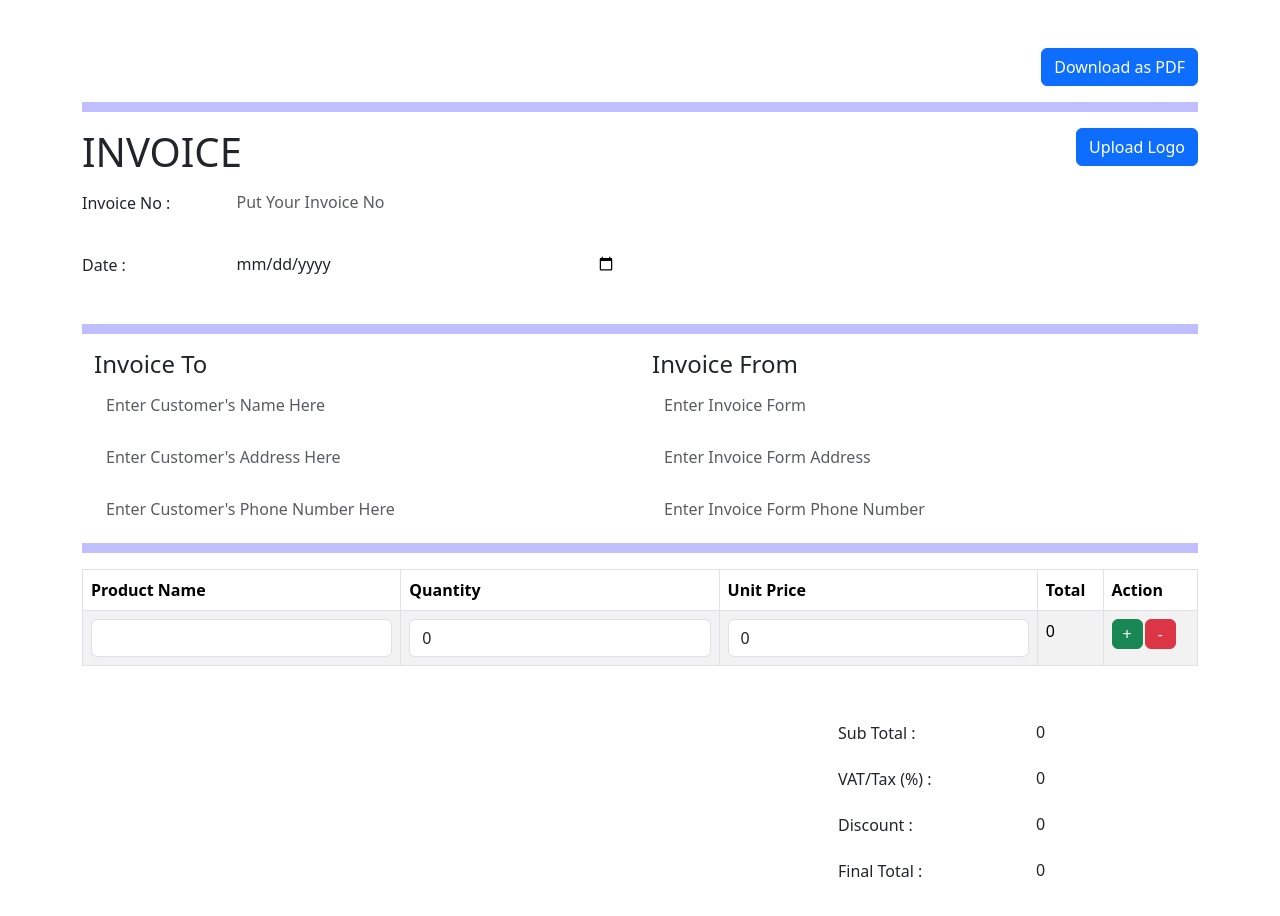
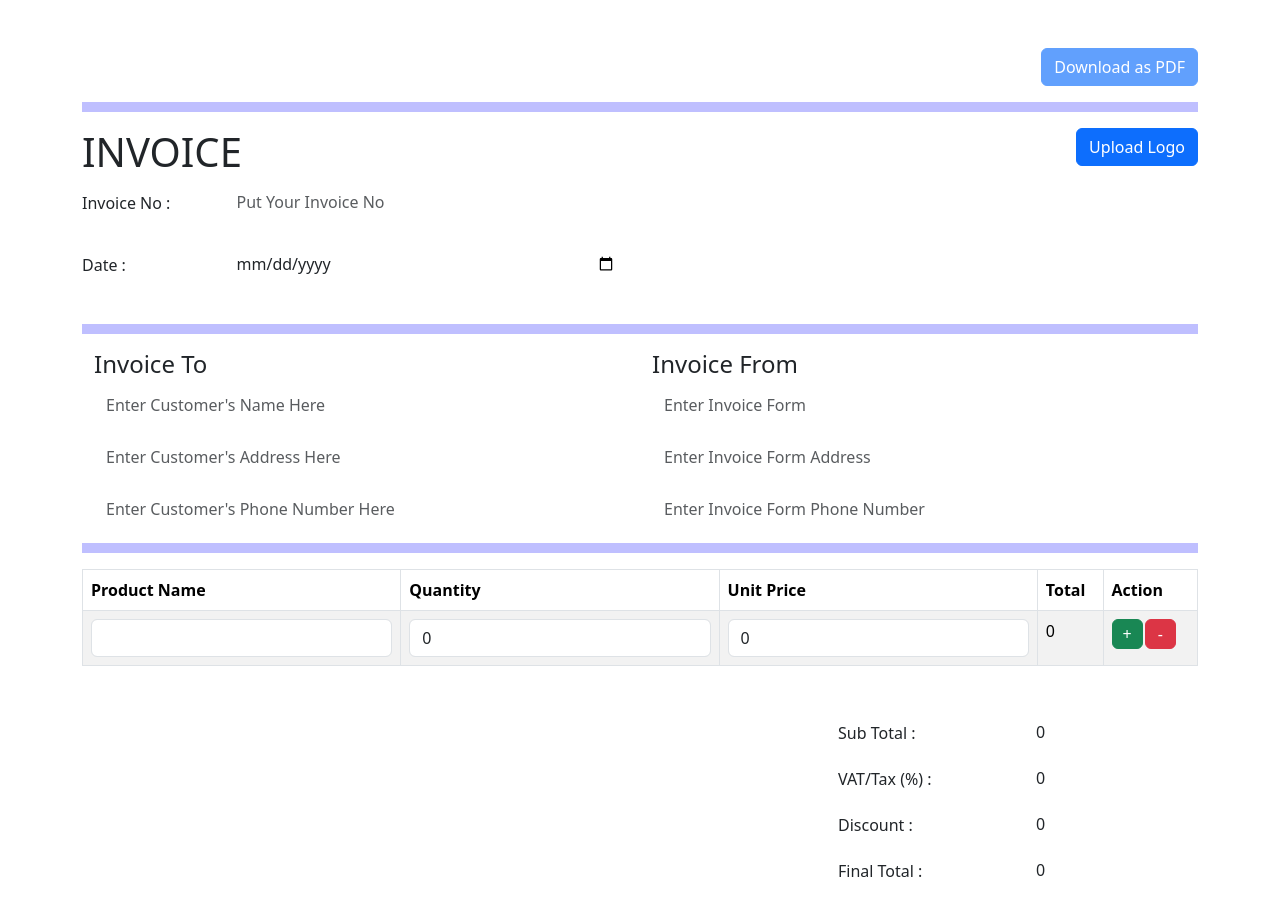
Before and after one commit to PankajMahtoliya/InvoiceMaker, a React (Vite) app: page / in a window 1280 px wide. Shown: the top 916 px of the page. Built offline with nearby package versions, Linux system fonts and the light colour scheme.

Commit message:
to enable download button, input's field should have value.

```diff
--- a/src/App.jsx
+++ b/src/App.jsx
@@ -3,20 +3,43 @@ import DownloadButton from "./components/DownloadButton/DownloadButton";
 import InvoiceLogo from "./components/InvoiceLogo/InvoiceLogo";
 import InvoiceInfo from "./components/InvoiceInfo/InvoiceInfo";
 import CalculationTable from "./components/CalculationTable/CalculationTable";
-import { useRef } from "react";
+import { useRef, useState } from "react";
 
 function App() {
 
+  // state's declare for invoice input's info and passing to it's component
+  const [invoiceNumber, setInvoiceNumber] = useState("");
+  const [customerName, setCustomerName] = useState("");
+  const [customerAddress, setCustomerAddress] = useState("");
+  const [customerNumber, setCustomerNumber] = useState("");
+  const [invoiceForm, setInvoiceForm] = useState("");
+  const [invoiceFormAddress, setInvoiceFormAddress] = useState("");
+  const [invoiceFormNumber, setInvoiceFormNumber] = useState("");
   const dataRef = useRef();
+
+  const isDataFilled =
+    invoiceNumber &&
+    customerName &&
+    customerAddress &&
+    customerNumber &&
+    invoiceForm &&
+    invoiceFormAddress &&
+    invoiceFormNumber;
 
   return (
     <div ref={dataRef}>
-      <DownloadButton dataRef={dataRef} />
-      <Container
-        id="main-content"
-      >
-        <InvoiceLogo dataRef={dataRef} />
-        <InvoiceInfo dataRef={dataRef} />
+      <DownloadButton isDataFilled={isDataFilled} dataRef={dataRef} />
+      <Container id="main-content">
+        <InvoiceLogo dataRef={dataRef} setInvoiceNumber={setInvoiceNumber} />
+        <InvoiceInfo
+          dataRef={dataRef}
+          setCustomerName={setCustomerName}
+          setCustomerAddress={setCustomerAddress}
+          setCustomerNumber={setCustomerNumber}
+          setInvoiceForm={setInvoiceForm}
+          setInvoiceFormAddress={setInvoiceFormAddress}
+          setInvoiceFormNumber={setInvoiceFormNumber}
+        />
         <CalculationTable dataRef={dataRef} />
       </Container>
     </div>
--- a/src/components/DownloadButton/DownloadButton.jsx
+++ b/src/components/DownloadButton/DownloadButton.jsx
@@ -3,14 +3,17 @@ import html2canvas from "html2canvas";
 import jsPDF from "jspdf";
 import { Button, Container } from "react-bootstrap";
 
-const DownloadButton = ({ dataRef }) => {
+const DownloadButton = ({ dataRef, isDataFilled }) => {
   const handleDownloadPDF = () => {
     // Replace id with the ID of the, root element of your app
     // const input = document.getElementById("main-content");
+
+    // if input's are empty then download button wouldn't show
+    if(isDataFilled) {
       const hideSections = dataRef.current.querySelectorAll(".hide-section");
-      hideSections.forEach((section) => {
-        section.style.display = "none";
-      });
+    hideSections.forEach((section) => {
+      section.style.display = "none";
+    });
 
     html2canvas(dataRef.current).then((canvas) => {
       const pdf = new jsPDF();
@@ -28,14 +31,18 @@ const DownloadButton = ({ dataRef }) => {
         section.style.display = "block";
       });
     }, 1000);
+    }
   };
 
   return (
     <div className="mt-5">
-      <Container
-        style={{ display: "flex", justifyContent: "end" }}
-      >
-        <Button className="hide-section" onClick={handleDownloadPDF}>
+      <Container style={{ display: "flex", justifyContent: "end" }}>
+      {/* if input's are empty then download button wouldn't show */}
+        <Button
+          className="hide-section"
+          onClick={handleDownloadPDF}
+          disabled={!isDataFilled}
+        >
           Download as PDF
         </Button>
       </Container>
--- a/src/components/InvoiceInfo/InvoiceInfo.jsx
+++ b/src/components/InvoiceInfo/InvoiceInfo.jsx
@@ -1,7 +1,40 @@
-import React from "react";
 import { Col, Container, Form, InputGroup, Row } from "react-bootstrap";
 
-const InvoiceInfo = () => {
+// set state's props received
+const InvoiceInfo = ({
+  setCustomerName,
+  setCustomerAddress,
+  setCustomerNumber,
+  setInvoiceForm,
+  setInvoiceFormAddress,
+  setInvoiceFormNumber,
+}) => {
+
+  // function's for grab input's value
+  const handleName = (e) => {
+    setCustomerName(e.target.value);
+  };
+
+  const handleAddress = (e) => {
+    setCustomerAddress(e.target.value);
+  };
+
+  const handleNumber = (e) => {
+    setCustomerNumber(e.target.value);
+  };
+
+  const handleInvoiceForm = (e) => {
+    setInvoiceForm(e.target.value);
+  }
+
+  const handleInvoiceAddress = (e) => {
+    setInvoiceFormAddress(e.target.value);
+  }
+
+  const handleInvoiceNumber = (e) => {
+    setInvoiceFormNumber(e.target.value);
+  }
+
   return (
     <div>
       <Container>
@@ -10,26 +43,23 @@ const InvoiceInfo = () => {
             <h4>Invoice To</h4>
             <InputGroup className="mb-3">
               <Form.Control
+                onChange={handleName}
                 className="border-0"
                 placeholder="Enter Customer's Name Here"
-                aria-label="Username"
-                aria-describedby=""
               />
             </InputGroup>
             <InputGroup className="mb-3">
               <Form.Control
+                onChange={handleAddress}
                 className="border-0"
                 placeholder="Enter Customer's Address Here"
-                aria-label="Username"
-                aria-describedby=""
               />
             </InputGroup>
             <InputGroup className="mb-3">
               <Form.Control
+                onChange={handleNumber}
                 className="border-0"
                 placeholder="Enter Customer's Phone Number Here"
-                aria-label="Username"
-                aria-describedby=""
               />
             </InputGroup>
           </Col>
@@ -37,30 +67,27 @@ const InvoiceInfo = () => {
             <h4>Invoice From</h4>
             <InputGroup className="mb-3">
               <Form.Control
+                onChange={handleInvoiceForm}
                 className="border-0"
                 placeholder="Enter Invoice Form"
-                aria-label="Username"
-                aria-describedby=""
               />
             </InputGroup>
             <InputGroup className="mb-3">
               <Form.Control
+                onChange={handleInvoiceAddress}
                 className="border-0"
                 placeholder="Enter Invoice Form Address"
-                aria-label="Username"
-                aria-describedby=""
               />
             </InputGroup>
             <InputGroup className="mb-3">
               <Form.Control
+                onChange={handleInvoiceNumber}
                 className="border-0"
                 placeholder="Enter Invoice Form Phone Number"
-                aria-label="Username"
-                aria-describedby=""
               />
             </InputGroup>
           </Col>
-          <hr style={{border: '5px solid blue'}} />
+          <hr style={{ border: "5px solid blue" }} />
         </Row>
       </Container>
     </div>
--- a/src/components/InvoiceLogo/InvoiceLogo.jsx
+++ b/src/components/InvoiceLogo/InvoiceLogo.jsx
@@ -2,7 +2,7 @@ import React, { useRef, useState } from "react";
 import { Button, Col, Row } from "react-bootstrap";
 import InvoiceNoAndDate from "../InvoiceNoAndDate/InvoiceNoAndDate";
 
-const InvoiceLogo = () => {
+const InvoiceLogo = ({ setInvoiceNumber }) => {
   const [logo, setLogo] = useState(null);
   const [showButton, setShowButton] = useState(true);
 
@@ -28,7 +28,7 @@ const InvoiceLogo = () => {
       <hr style={{ border: "5px solid blue" }} />
       <Row>
         <Col>
-          <InvoiceNoAndDate />
+          <InvoiceNoAndDate setInvoiceNumber={setInvoiceNumber} />
         </Col>
         <Col>
           <div className="d-flex justify-content-end">
--- a/src/components/InvoiceNoAndDate/InvoiceNoAndDate.jsx
+++ b/src/components/InvoiceNoAndDate/InvoiceNoAndDate.jsx
@@ -1,12 +1,16 @@
 import React, { useState } from "react";
 import { Form, Row, Col } from "react-bootstrap";
 
-const InvoiceNoAndDate = () => {
+const InvoiceNoAndDate = ({ setInvoiceNumber }) => {
   const [date, setDate] = useState("");
 
   const handleDateChange = (e) => {
     setDate(e.target.value);
   };
+
+  const handleInvoiceNumber = (e) => {
+    setInvoiceNumber(e.target.value);
+  }
 
   return (
     <div>
@@ -18,6 +22,7 @@ const InvoiceNoAndDate = () => {
           </Form.Label>
           <Col sm={9}>
             <Form.Control
+              onChange={handleInvoiceNumber}
               className="border-0"
               placeholder="Put Your Invoice No"
               type="text"
```
